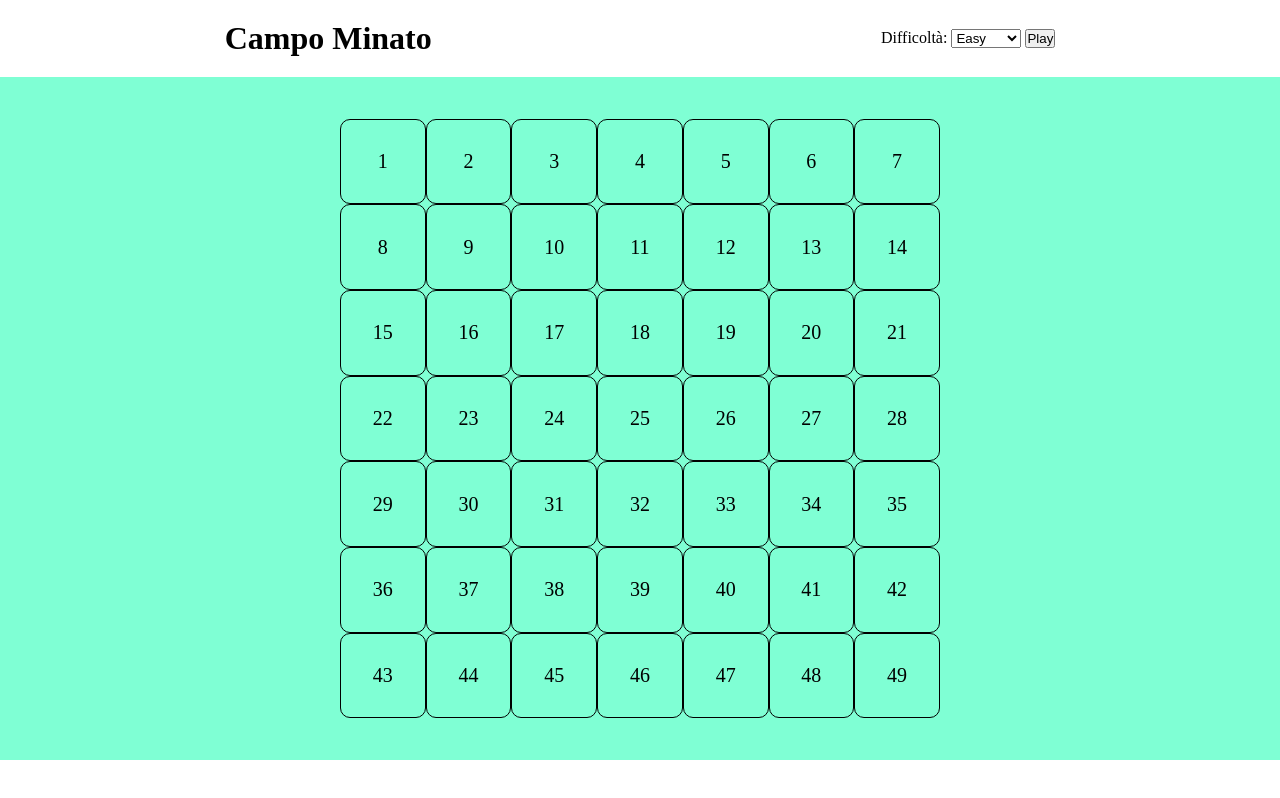
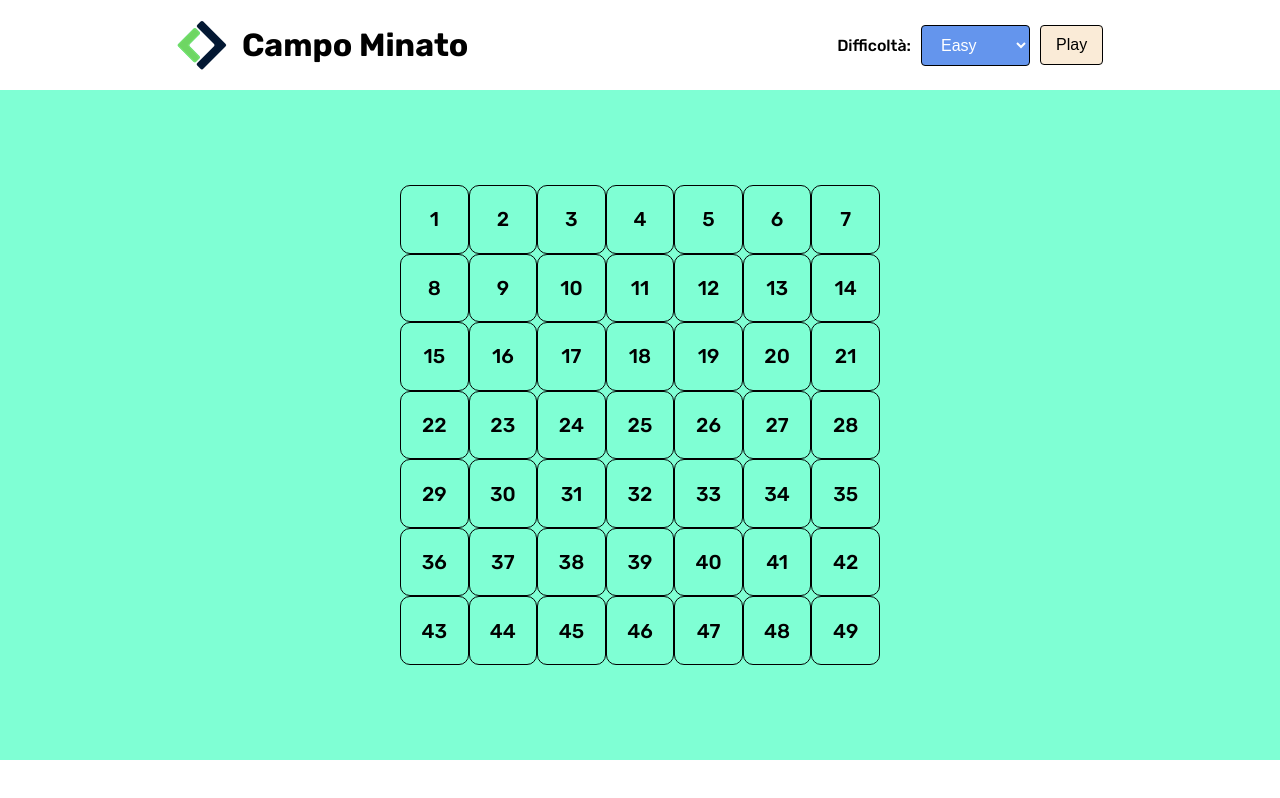
Before and after one commit to alemica97/js-campominato-grid, a plain HTML site: page index.html in a window 1280 px wide. Both pictures are taken after a click on the button "Play". Drawn offline with Linux system fonts and the light colour scheme.

Commit message:
Ho aggiunto qualche miglioramento estetico con CSS

```diff
--- a/index.html
+++ b/index.html
@@ -4,6 +4,9 @@
     <meta charset="UTF-8">
     <meta http-equiv="X-UA-Compatible" content="IE=edge">
     <meta name="viewport" content="width=device-width, initial-scale=1.0">
+    <link rel="preconnect" href="https://fonts.googleapis.com">
+    <link rel="preconnect" href="https://fonts.gstatic.com" crossorigin>
+    <link href="https://fonts.googleapis.com/css2?family=Rubik:ital,wght@0,300;0,400;0,500;0,600;0,700;0,800;1,300;1,400;1,500;1,600;1,700&display=swap" rel="stylesheet">
     <link rel="stylesheet" href="style.css">
     <title>Campo minato</title>
 </head>
@@ -11,8 +14,8 @@
 
     <header>
         <div class="logo">
-            <img src="" alt="">
-            <h1>Campo Minato</h1>
+            <img src="img/logo-small.png" alt="">
+            <h1 class="title">Campo Minato</h1>
         </div>
         <div class="level">
             <label for="">Difficoltà:</label>
--- a/js/app.js
+++ b/js/app.js
@@ -11,8 +11,8 @@ console.log(gridWrapper);
 const instruction = document.querySelector('.instruction');
 console.log(instruction);
 //Salvo i div con classe square creati a riga 23 in una variabile
-const quadrato = document.getElementsByClassName('square');
-console.log(quadrato);
+const squareElement = document.getElementsByClassName('square');
+console.log(squareElement);
 
 //faccio una funzione che dato un numero ritorna un array con n DIV ed n Numeri
 function squaresGenerator(num){
@@ -38,7 +38,7 @@ function squaresNumber(nRows, nCols){
     let squaresNumber = nRows * nCols;
     return squaresNumber;
 }
-
+//funzione che invocata, al click colora lo sfondo dei div class="square" di blu
 function clickBackground(num){
 
     for(let i = 0; i < num.length; i++){
@@ -46,14 +46,11 @@ function clickBackground(num){
         prova = num[i];
         prova.addEventListener('click', function(){
             prova.style.backgroundColor = '#6495ED';
+            prova.style.transition = '500ms';
         })
     }
 }
 
-// let squareArray = [];
-// let rows = 0;
-// let columns = 0;
-// console.log(`ci sono ${squaresNumber} quadrati`);
 let level;
 let squares;
 
@@ -70,19 +67,19 @@ playButton.addEventListener('click', function(){
             console.log('hai scelto easy');
             squares = squaresNumber(7,7);
             squaresGenerator(squares);
-            clickBackground(quadrato);
+            clickBackground(squareElement);
             break;
         case 'medium':
             console.log('hai scelto medium');
             squares = squaresNumber(9,9);
             squaresGenerator(squares);
-            clickBackground(quadrato);
+            clickBackground(squareElement);
             break;
         case 'difficult':
             console.log('hai scelto difficult');
             squares = squaresNumber(10,10);
             squaresGenerator(squares);
-            clickBackground(quadrato);
+            clickBackground(squareElement);
             break;
     }
 
--- a/style.css
+++ b/style.css
@@ -1,3 +1,7 @@
+html{
+    font-family: 'Rubik', sans-serif;
+}
+
 *{
     margin: 0;
     padding: 0;
@@ -24,6 +28,19 @@ header{
     align-items: center;
 }
 
+.title{
+    padding: 5px 15px;
+}
+
+.level{
+    display: flex;
+    justify-content: space-between;
+    align-items: center;
+    font-size: 16px;
+    font-weight: 500;
+    column-gap: 10px;
+}
+
 main{
     background-color: #7FFFD4;
     padding: 20px;
@@ -41,13 +58,41 @@ footer{
     display: none;
 }
 
+select, .btn{
+    padding: 10px 15px;
+    border: 1px solid black;
+    border-radius: 4px;
+    font-size: 16px;
+}
+
+select{
+    background-color: #6495ED;
+    color: white;
+}
+
+.btn{
+    background-color: antiquewhite;
+}
+
+select:hover{
+    transform: scale(1.03, 1.03);
+    transition: all 300ms;
+}
+
+.btn:hover{
+    transform: scale(1.03, 1.03);
+    background-color: #6495ED;
+    color: white;
+    transition: all 300ms;
+}
+
 main .grid-wrapper{
     display: none;
 }
 
 main .grid-wrapper.active{
-    width: 600px;
-    height: 600px;
+    width: 60vh;
+    height: 60vh;
     /* border: 1px solid black; */
     display: flex;
     flex-wrap: wrap;
@@ -62,3 +107,8 @@ main .grid-wrapper.active{
     font-size: 20px;
     font-weight: 500;
 }
+
+.square:hover{
+    font-size: 25px;
+    transition: all 300ms;
+}
```
Also changed, not shown: img/logo-small.png (added).
